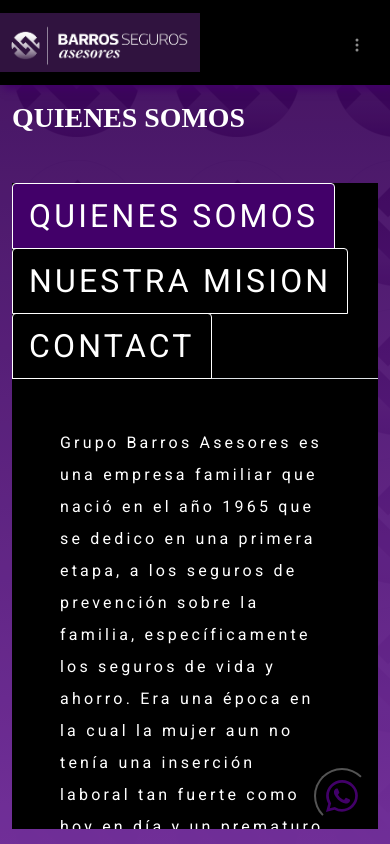
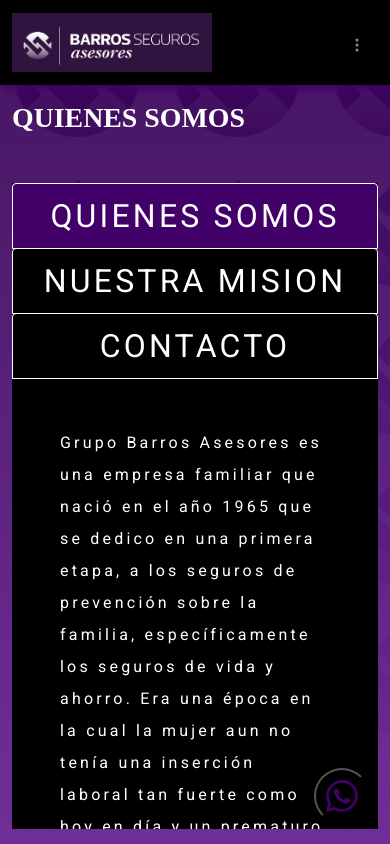
Before and after one commit to Desbaster/proyecto_final, a website: page sections/quienes_somos.html in a window 390 px wide. Shown: the top 844 px of the page. Drawn offline with nearby package versions, Linux system fonts and the light colour scheme; a web font is replaced by a local one.

Commit message:
Ajustes de imagen general

```diff
--- a/sass/navbar.scss
+++ b/sass/navbar.scss
@@ -1,7 +1,3 @@
-#container-nav {
-    padding-left: 0px;
-}
-
 .navbar {
     box-shadow: 4px 4px 8px #420069;
     .nav-item .nav-link {
@@ -29,12 +25,14 @@
 
 .dropdown-item {
     color: white;
+    text-align: center;
     &:hover {
         background-color: #c179ee;
         color: white;
         transform: scale(1.05);
         transition: all 200ms linear;
         overflow: inherit;
+        text-align: center;
     }
 }
 
--- a/sass/quienes.scss
+++ b/sass/quienes.scss
@@ -26,3 +26,9 @@
         overflow: auto;
     }
 }
+@media (max-width: 768px) {
+    ul#myTab {
+        flex-flow: column;
+        text-align: center;
+    }
+}
--- a/sections/quienes_somos.html
+++ b/sections/quienes_somos.html
@@ -104,7 +104,7 @@
           <a class="nav-link" id="profile-tab" data-bs-toggle="tab" href="#profile" role="tab" aria-controls="profile" aria-selected="false">nuestra mision</a>
         </li>
         <li class="nav-item" role="presentation">
-          <a class="nav-link" id="contact-tab" data-bs-toggle="tab" href="#contact" role="tab" aria-controls="contact" aria-selected="false">Contact</a>
+          <a class="nav-link" id="contact-tab" data-bs-toggle="tab" href="#contact" role="tab" aria-controls="contact" aria-selected="false">Contacto</a>
         </li>
       </ul>
       <div class="tab-content bg-dark text-white p-5" id="myTabContent">
```
Also changed, not shown: css/styles.css.
